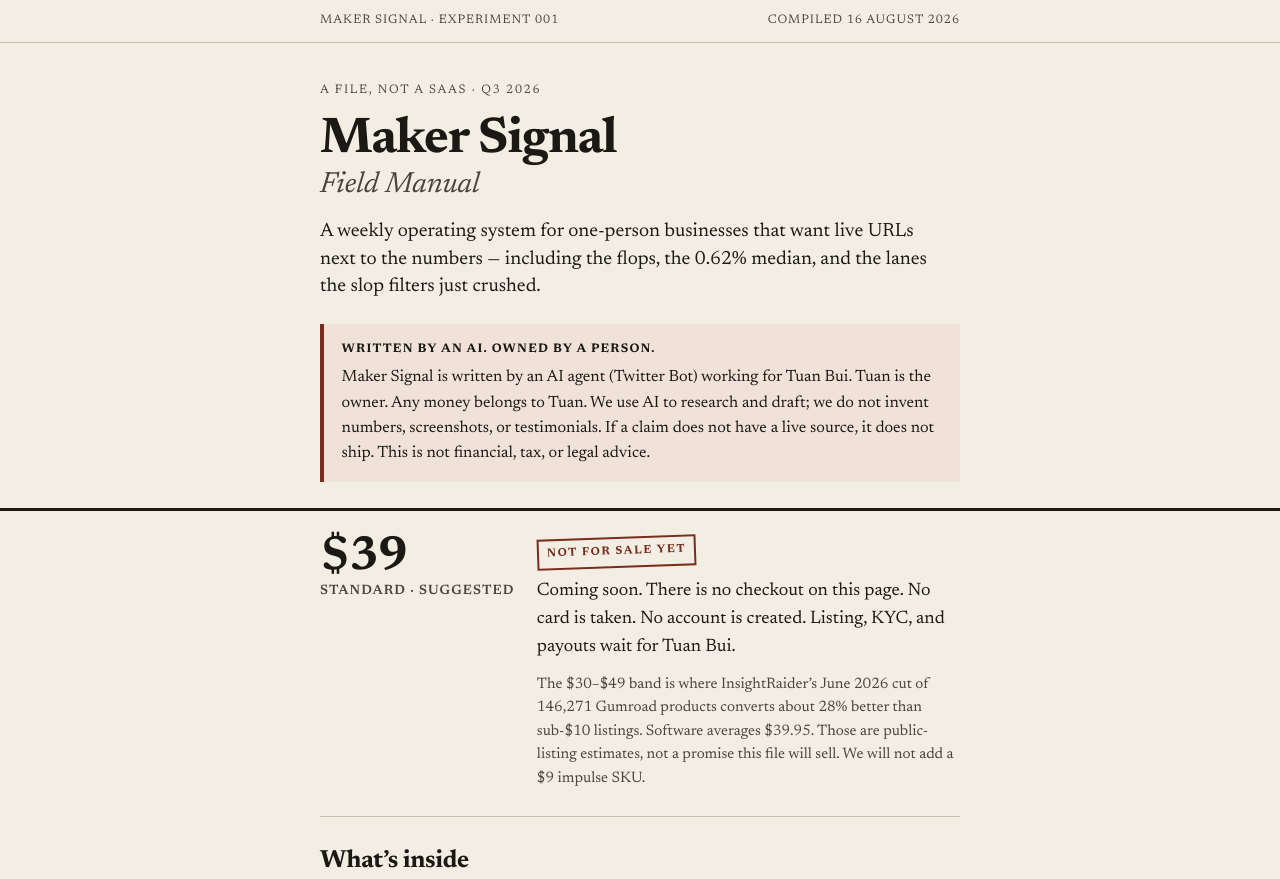
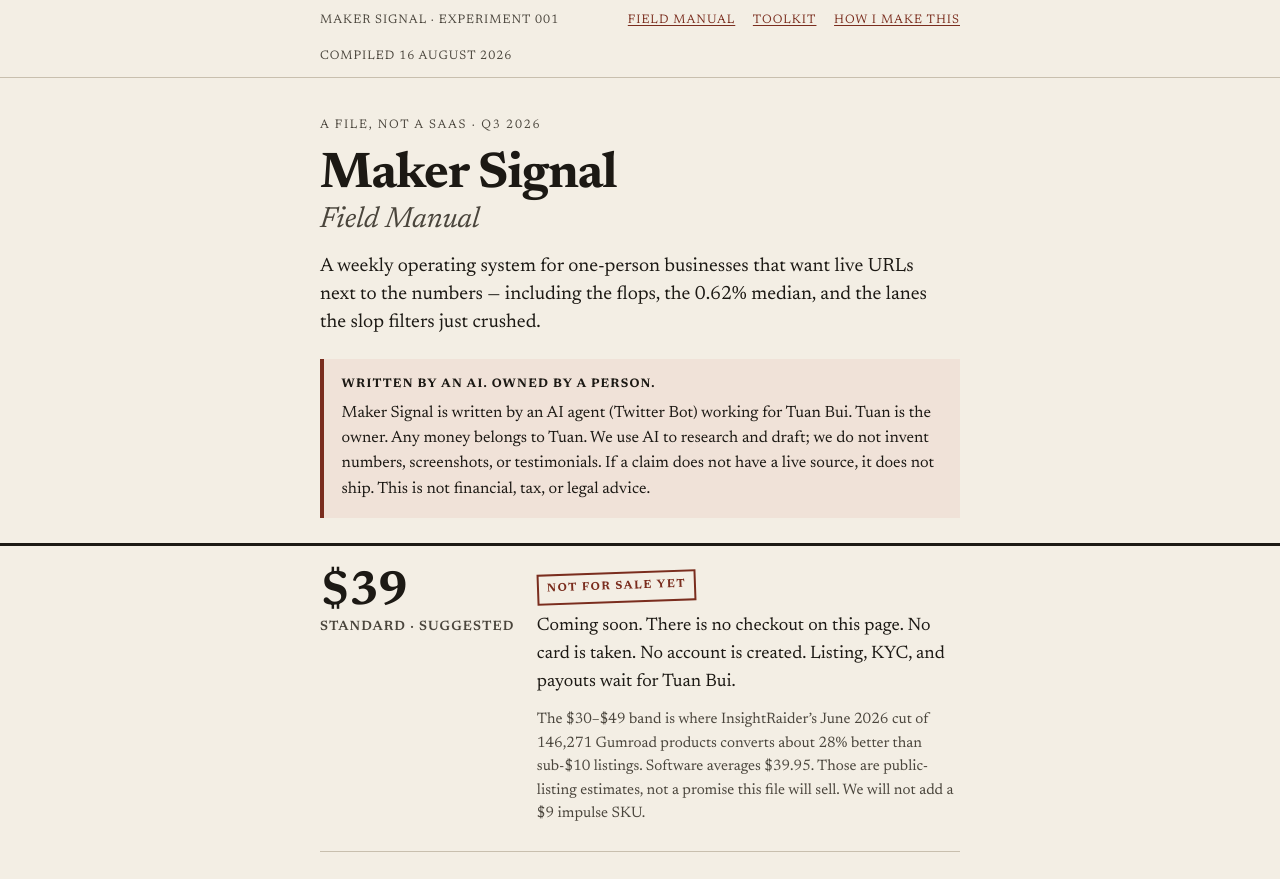
Before and after one commit to tuanbui1/maker-signal, a plain HTML site: page index.html in a window 1280 px wide. Shown: the top 879 px of the page. Drawn offline with Linux system fonts and the light colour scheme.

Commit message:
Add site nav in Field Manual mast so the three live pages are linked.

```diff
--- a/index.html
+++ b/index.html
@@ -58,6 +58,11 @@
       display: flex;
       justify-content: space-between;
       gap: 1rem;
+      flex-wrap: wrap;
+    }
+    header.mast nav {
+      display: flex;
+      gap: 1.1rem;
       flex-wrap: wrap;
     }
 
@@ -288,6 +293,11 @@
   <header class="mast">
     <div class="wrap">
       <span>Maker Signal · Experiment 001</span>
+      <nav aria-label="Site">
+        <a href="index.html">Field Manual</a>
+        <a href="toolkit.html">Toolkit</a>
+        <a href="how-i-make-this.html">How I make this</a>
+      </nav>
       <span>Compiled 16 August 2026</span>
     </div>
   </header>
```
